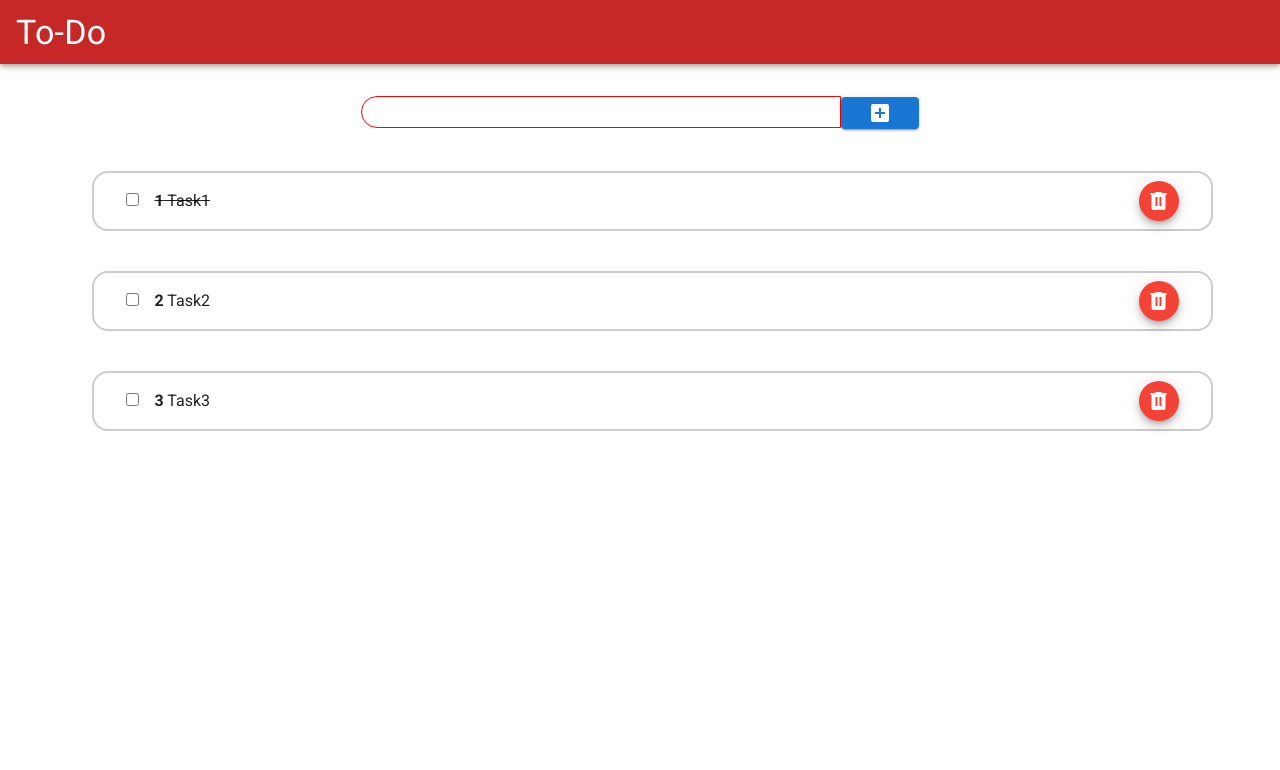
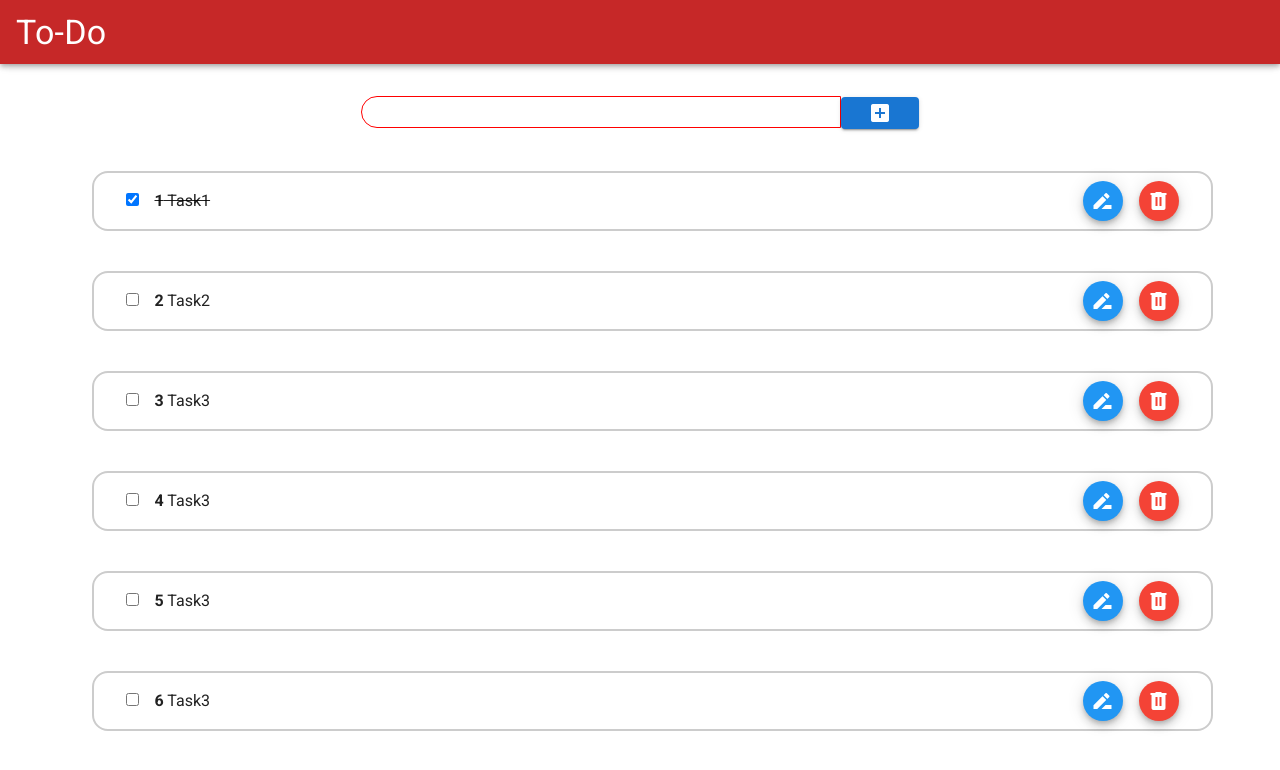
Before and after one commit to dzianis-sudkou/to-do-app, a Vue app: page /tasks in a window 1280 px wide. Shown: the top 770 px of the page. Built offline with nearby package versions, Linux system fonts and the light colour scheme.

Commit message:
renametask 90%

```diff
--- a/src/App.vue
+++ b/src/App.vue
@@ -16,7 +16,6 @@
 </template>
 
 
+<style>
 
-
-
-<style></style>
+</style>
--- a/src/components/AddTask.vue
+++ b/src/components/AddTask.vue
@@ -1,7 +1,7 @@
 <template>
     <v-form class="input" @submit.prevent="onSubmit" >
         <input type="text" class="inputfield" v-model="title">
-        <v-btn height="2rem"  type="submit" @submit.prevent="" class="mx" large color="primary">
+        <v-btn height="2rem"  type="submit" class="mx" large color="primary">
             <v-icon dark>
                 mdi-plus-box
             </v-icon>
--- /dev/null
+++ b/src/components/RenameModal.vue
@@ -0,0 +1,49 @@
+<template>
+    <div class="modal">
+        <form @submit.prevent="onSubmit">
+            <input type="text" class="inputfield" v-model="newTitle" />
+            <v-btn height="2rem" type="submit"  class="mx" large color="primary">
+                <v-icon dark>
+                    mdi-check-bold
+                </v-icon>
+            </v-btn>
+        </form>
+    </div>
+</template>
+
+<script>
+export default {
+    props: {
+        title: {
+            type: String,
+            default: ''
+        }
+    },
+    data() {
+        return {
+            newTitle: this.title
+        }
+    },
+    methods: {
+        onSubmit() {
+            this.$emit('rename', this.newTitle)
+        },
+    }
+}
+</script>
+
+<style scoped>
+.modal {
+    display: block;
+    text-align: center;
+}
+
+.inputfield {
+    border: 1px solid blue;
+    width: 20rem;
+    height: 2rem;
+    border-top-left-radius: 1rem;
+    border-bottom-left-radius: 1rem;
+    padding-left: 0.5rem;
+}
+</style>
--- a/src/components/TodoList.vue
+++ b/src/components/TodoList.vue
@@ -4,7 +4,9 @@
             <TodoTask v-for="(task, index) in tasks"
             :index="index"
             :task="task" :key="index" @change-state="changeState"
-            @remove-task="removeTask" />
+            @remove-task="removeTask"
+            @renameTask="renameTask"
+            />
         </ul>
     </v-container>
 </template>
@@ -32,6 +34,10 @@ export default {
         },
         removeTask(id) {
             this.$emit('remove-task', id)
+        },
+        renameTask([value, id]){
+            console.log(value,id)
+            this.$emit('rename-task', [value, id])
         }
     },
     components: {
--- a/src/components/TodoTask.vue
+++ b/src/components/TodoTask.vue
@@ -1,24 +1,38 @@
 <template>
-    <v-container class="px-0" fluid>
+    <v-container class="px-0">
         <li>
             <span v-bind:class="{ done: task.completed }">
-                <input type="checkbox" fixed
-                    @change="$emit('change-state', task)"
-                    >
+                <input type="checkbox" fixed @change="$emit('change-state', task)" v-model="state">
                 <strong>{{ index + 1 }}</strong>
                 {{ task.title }}
             </span>
+
             <!-- <button class="rm" @click="$emit('remove-task', task.id)">&times;</button> -->
-            <v-btn class="mx" @click="$emit('remove-task', task.id)" fab dark small color="red">
-                <v-icon dark>
-                    mdi-trash-can
-                </v-icon>
-            </v-btn>
+            <div id="buttons">
+                <v-btn id="rename" class="mx" @click="openModal" fab dark small color="blue">
+                    <v-icon dark>
+                        mdi-rename
+                    </v-icon>
+                </v-btn>
+                <v-btn id="delete" class="mx" @click="$emit('remove-task', task.id)" fab dark small color="red">
+                    <v-icon dark>
+                        mdi-trash-can
+                    </v-icon>
+                </v-btn>
+            </div>
         </li>
+        <RenameModal
+        v-if="isModalOpen"
+        @rename="rename"
+        :title="task.title"
+        >
+        </RenameModal>
     </v-container>
 </template>
 
 <script>
+import RenameModal from './RenameModal.vue'
+
 export default {
     props: {
         task: {
@@ -27,6 +41,25 @@ export default {
         },
         index: Number
     },
+    data() {
+        return {
+            isModalOpen: false,
+            state: this.task.completed
+        }
+    },
+    methods: {
+        openModal() {
+            this.isModalOpen = true
+        },
+        rename(value){
+            console.log(value)
+            this.$emit('renameTask', [value, this.index])
+            this.isModalOpen = false
+        }
+    },
+    components: {
+        RenameModal
+    }
 }
 </script>
 
@@ -41,9 +74,19 @@ li {
     align-items: center;
 }
 
+#buttons {
+    text-align: center;
+}
+
+#delete {
+    margin-left: 1rem;
+}
+
 .done {
     text-decoration: line-through;
 }
+
 input {
     margin-right: 1rem;
-}</style>
+}
+</style>
--- /dev/null
+++ b/src/mocks/tasks.js
@@ -0,0 +1,32 @@
+export default [
+    {
+        id: 1,
+        title: 'Task1',
+        completed: true
+    },
+    {
+        id: 2,
+        title: 'Task2',
+        completed: false
+    },
+    {
+        id: 3,
+        title: 'Task3',
+        completed: false
+    },
+    {
+        id: 4,
+        title: 'Task3',
+        completed: false
+    },
+    {
+        id: 5,
+        title: 'Task3',
+        completed: false
+    },
+    {
+        id: 6,
+        title: 'Task3',
+        completed: false
+    },
+]
--- a/src/store/index.js
+++ b/src/store/index.js
@@ -8,8 +8,8 @@ export default new Vuex.Store({
   },
   getters: {
   },
-  // mutations: {
-  // },
+  mutations: {
+  },
   actions: {
   },
   modules: {
--- a/src/views/HomeView.vue
+++ b/src/views/HomeView.vue
@@ -8,7 +8,6 @@
 </template>
 
 <script>
-
   export default {
     name: 'HomeView',
     components: {
--- a/src/views/TasksView.vue
+++ b/src/views/TasksView.vue
@@ -1,11 +1,8 @@
 <template>
     <div>
         <AddTask @add-task="addTask" />
-        <TodoList
-        :tasks="tasks"
-        @remove-task="removeTask"
-        v-if="tasks.length"
-        />
+        <LoaderData v-if="loading" />
+        <TodoList :tasks="tasks" @remove-task="removeTask" v-else-if="tasks.length" @rename-task="renameTask" />
         <p style="text-align: center;margin-top: 2rem; font-size: large;" v-else>You have finished all your tasks 🥳 </p>
     </div>
 </template>
@@ -13,28 +10,32 @@
 <script>
 import TodoList from '../components/TodoList.vue';
 import AddTask from '../components/AddTask.vue';
+import newTasks from '../mocks/tasks'
 
 export default {
     name: 'App',
     data() {
         return {
-            tasks: [
-                {
-                  id: 1,
-                  title: 'Task1',
-                  completed: true
-                },
-                {
-                  id: 2,
-                  title: 'Task2',
-                  completed: false
-                },
-                {
-                  id: 3,
-                  title: 'Task3',
-                  completed: false
-                },
-            ]
+            tasks: newTasks
+
+            // tasks: [
+            //     {
+            //       id: 1,
+            //       title: 'Task1',
+            //       completed: true
+            //     },
+            //     {
+            //       id: 2,
+            //       title: 'Task2',
+            //       completed: false
+            //     },
+            //     {
+            //       id: 3,
+            //       title: 'Task3',
+            //       completed: false
+            //     },
+            // ],
+            // loading: true,
         }
     },
     mounted() {
@@ -42,6 +43,7 @@ export default {
         //     .then(response => response.json())
         //     .then(json => {
         //         this.tasks = json
+        //          this.loading=false
         //     })
     },
     methods: {
@@ -50,6 +52,15 @@ export default {
         },
         addTask(task) {
             this.tasks.push(task)
+        },
+        renameTask([value, id]) {
+            console.log(value,id)
+            this.tasks = this.tasks.map((task) => (
+                task.id === id ? {
+                    ...task,
+                    title: value
+                } : task
+            ));
         }
     },
     components: {
```
Also changed, not shown: src/components/LoaderData.vue (added, +55 -0 lines), src/assets/logo.png, src/assets/logo1.png (deleted).
